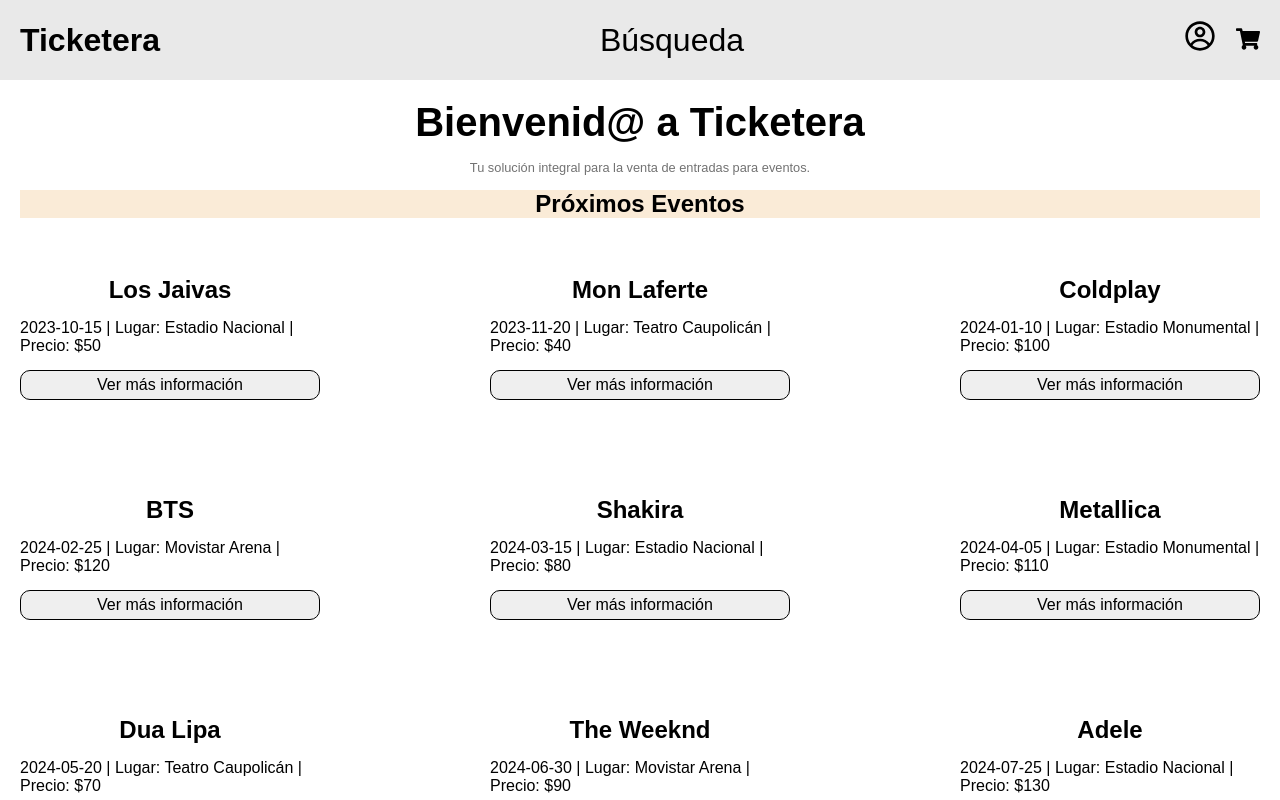
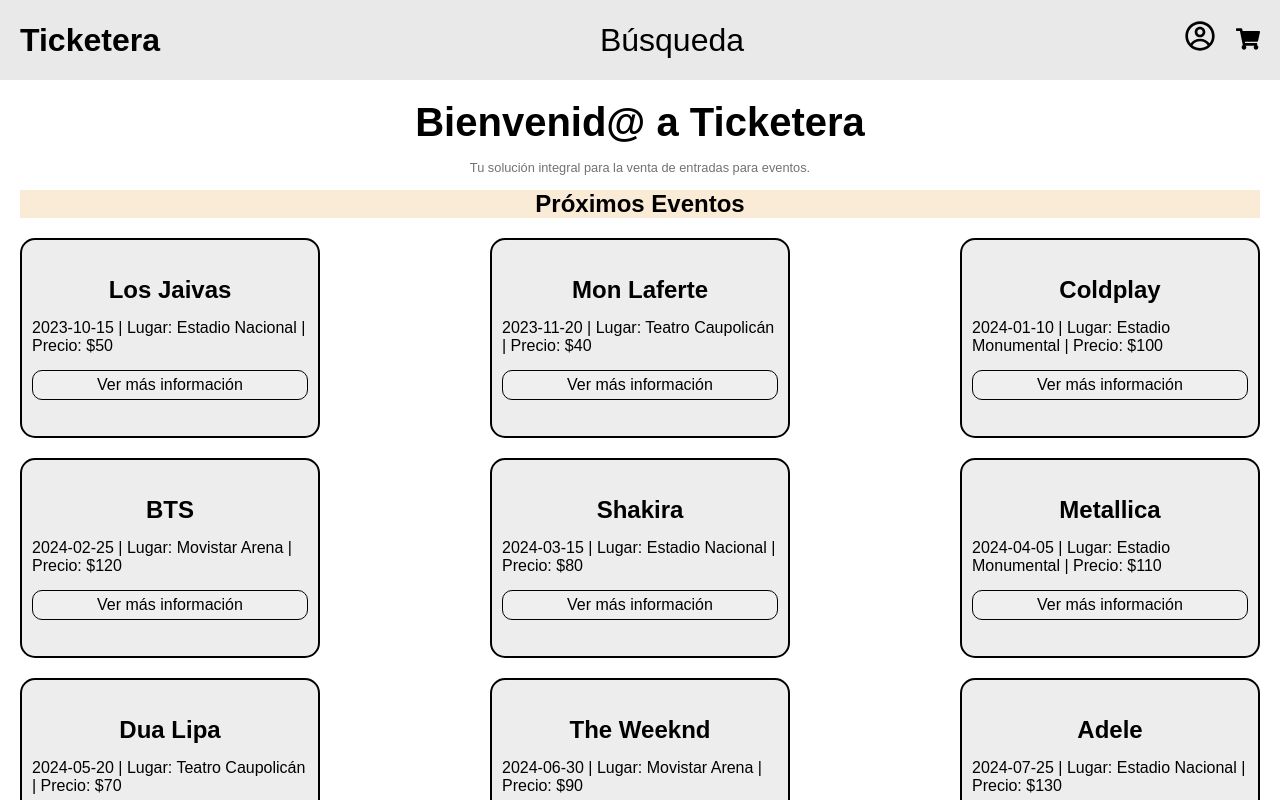
Before and after one commit to Pipeemendez/ticketera, a React (Vite) app in the folder front-end/: page / in a window 1280 px wide. Shown: the top 800 px of the page. Built offline with nearby package versions, Linux system fonts and the light colour scheme.

Commit message:
Update Evento.css

```diff
--- a/front-end/src/components/Main/Evento/Evento.css
+++ b/front-end/src/components/Main/Evento/Evento.css
@@ -6,6 +6,10 @@
     flex-direction: column;
     justify-content: center;
     gap: 15px;
+    border: 2px solid black;
+    border-radius: 15px;
+    padding: 10px;
+    background-color: rgb(237, 237, 237);
 }
 
 .cartelera-name {
```
